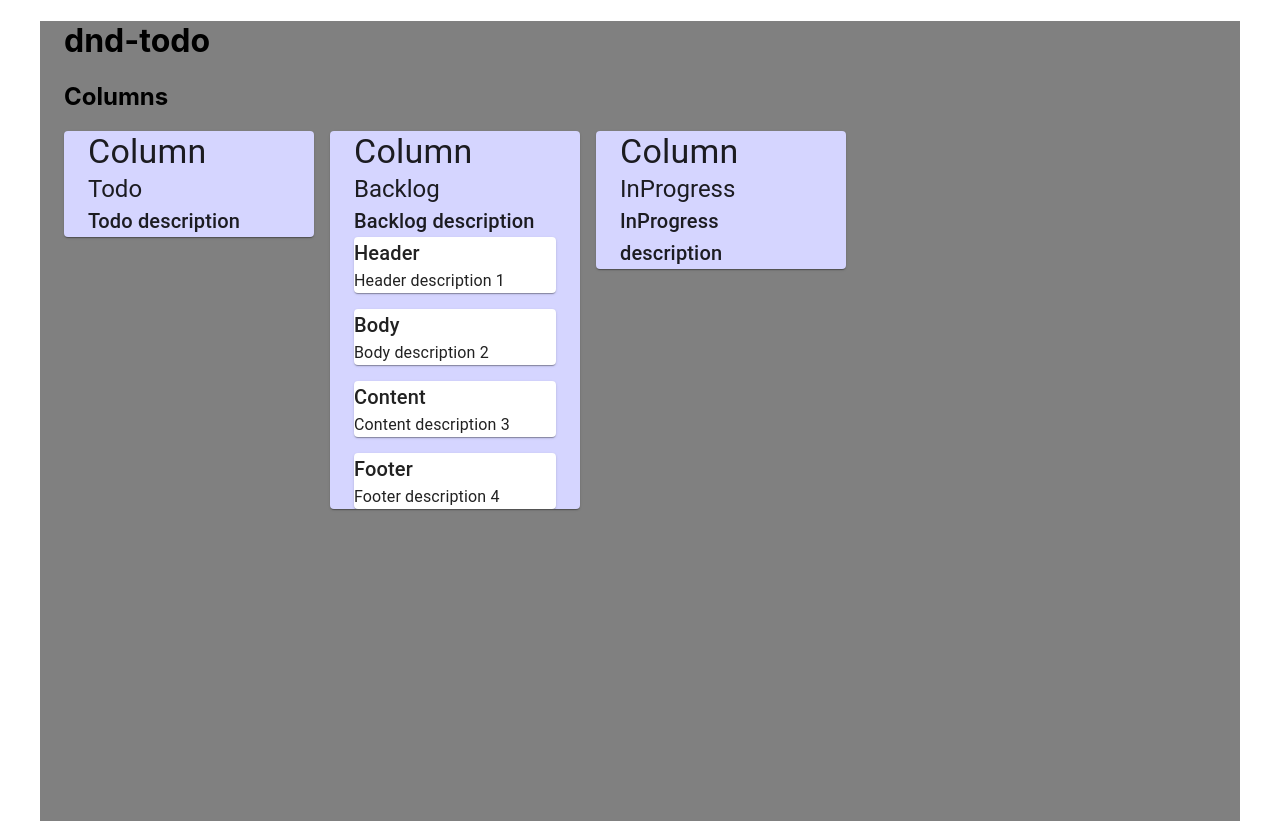
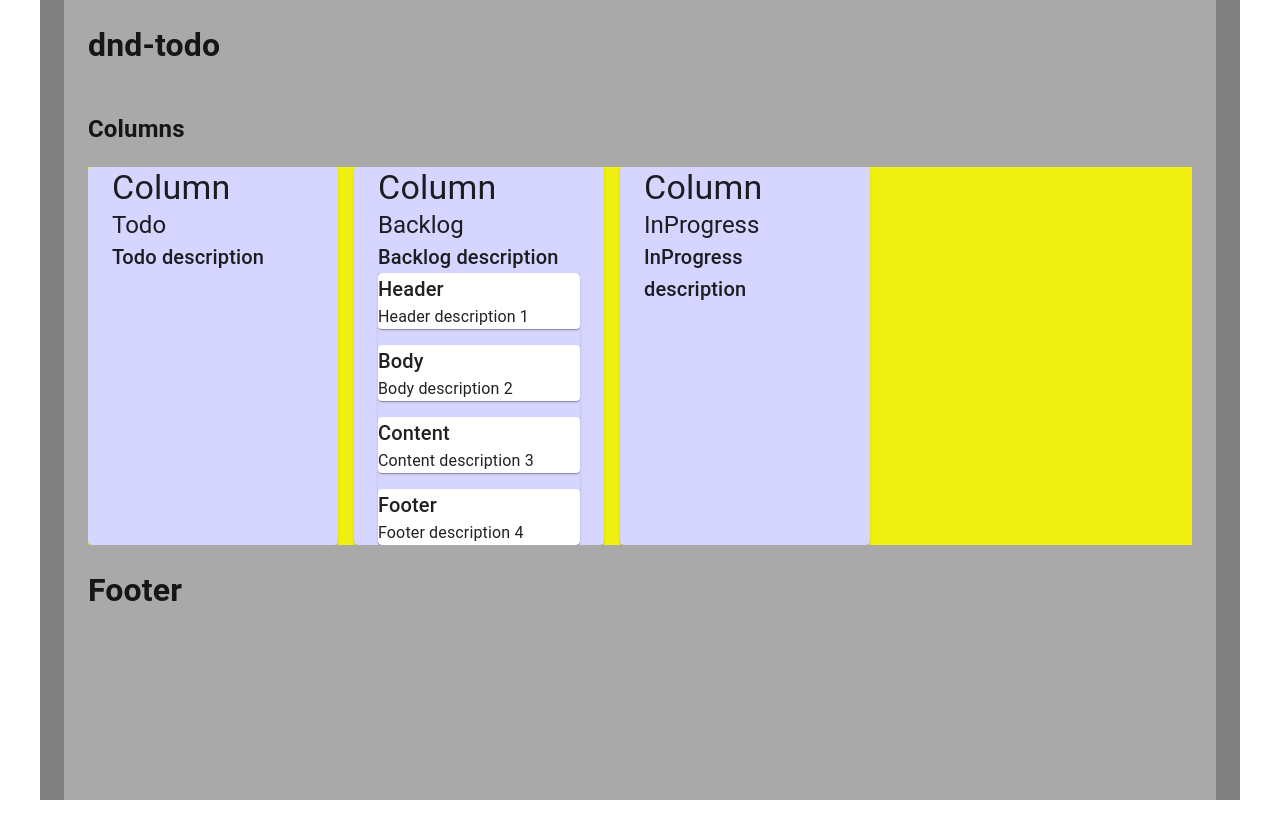
Before and after one commit to LGers/dnd-todo, a React (Create React App) app: page / in a window 1280 px wide. After the commit the page ends 800 px from the top, so only its background shows below. Built offline with nearby package versions, Linux system fonts and the light colour scheme.

Commit message:
feat: column scroll

```diff
--- a/src/App.js
+++ b/src/App.js
@@ -1,6 +1,6 @@
 import { useState } from 'react';
 import { DragDropContext, Droppable } from 'react-beautiful-dnd';
-import { Container, Stack } from "@mui/material";
+import { Container, Stack, CssBaseline } from "@mui/material";
 import { Column } from "./Components/Column/Column";
 import { initialState } from "./initial-data";
 
@@ -22,7 +22,7 @@ export const App = () => {
       return;
     }
 
-    if(type === 'column') {
+    if (type === 'column') {
       const newColumnOrder = Array.from(state.columnOrder);
       newColumnOrder.splice(source.index, 1);
       newColumnOrder.splice(destination.index, 0, draggableId);
@@ -30,7 +30,7 @@ export const App = () => {
       const newState = {
         ...state,
         columnOrder: newColumnOrder,
-      }
+      };
       setState(newState);
       return;
     }
@@ -45,8 +45,8 @@ export const App = () => {
 
       const newColumn = {
         ...startColumn,
-        taskIds: newTasksIds
-      }
+        taskIds: newTasksIds,
+      };
 
       const newState = {
         ...state,
@@ -54,7 +54,7 @@ export const App = () => {
           ...state.columns,
           [newColumn.id]: newColumn,
         },
-      }
+      };
       setState(newState);
       return;
     }
@@ -81,14 +81,36 @@ export const App = () => {
       columns: {
         ...state.columns,
         [newStartColumn.id]: newStartColumn,
-        [newFinishColumn.id]: newFinishColumn
+        [newFinishColumn.id]: newFinishColumn,
       },
     };
     setState(newState);
   };
 
   return (
-    <Container sx={{bgcolor: 'gray', height: '100vh'}}>
+    <Container sx={{
+        bgcolor: 'gray',
+        height: '100vh',
+        marginTop: 0,
+        pt: 0,
+        overflow: 'hidden',
+        // overflow: 'auto',
+        // marginBottom: '30px',
+        }}
+    >
+      <CssBaseline />
+      <Container sx={{
+        bgcolor: 'darkgray',
+        height: '100%',
+        display: 'flex',
+        flexDirection: 'column',
+        // flexGrow: 1,
+        // overflow: 'hidden',
+        // overflow: 'auto',
+        // margin: '30px',
+        // marginBottom: '30px',
+        }}
+      >
         <h1>dnd-todo</h1>
         <h2>Columns</h2>
         <DragDropContext
@@ -96,18 +118,26 @@ export const App = () => {
           // onDragUpdate={onDragUpdate}
           onDragEnd={onDragEnd}
         >
-        <Droppable droppableId='board' direction='horizontal' type='column'>
+          <Droppable droppableId='board' direction='horizontal' type='column'
+
+          >
             {(provided) => (
               <Stack
                 direction={'row'}
                 spacing={2}
                 {...provided.droppableProps}
                 ref={provided.innerRef}
+                sx={{
+                  // height: '100%',
+                  // height: '300px',
+                  bgcolor: '#f1f111',
+                  overflow: 'auto',
+                }}
               >
                 {state.columnOrder.map((columnId, index) => {
                   const column = state.columns[columnId];
                   const tasks = column.taskIds.map((taskId) => {
-                  return state.tasks[taskId]
+                    return state.tasks[taskId];
                   });
                   return (
                     <Column
@@ -117,6 +147,12 @@ export const App = () => {
                       column={column}
                       tasks={tasks}
                       index={index}
+                      sx={{
+                        // height: '100%',
+                        // height: '300px',
+                        overflow: 'auto',
+                        // overflow: 'hidden',
+                      }}
                     />
                   )
                 })}
@@ -125,6 +161,10 @@ export const App = () => {
             )}
           </Droppable>
         </DragDropContext>
+        <div>
+          <h1>Footer</h1>
+        </div>
+      </Container>
     </Container>
   );
 };
--- a/src/Components/Column/Column.jsx
+++ b/src/Components/Column/Column.jsx
@@ -7,15 +7,56 @@ export const Column = (props) => {
   const { title, description, tasks } = props;
 
   return (
+    // <Card
+    //       sx={{
+    //         // width: '100%',
+    //         height: '100%',
+    //         bgcolor: '#801124',
+    //         // overflow: 'hidden',
+    //         // overflow: 'auto',
+    //         display: 'flex',
+    //         flexDirection: 'column',
+    //       }}
+    //       // {...provided.draggableProps}
+    //       // {...provided.dragHandleProps}
+    //       // ref={provided.innerRef}
+    // >
+    //   <p>col container</p>
       <Draggable draggableId={props.column.id} index={props.index}>
         {(provided) => (
+          // <Container
+          //   sx={{
+          //     // width: '100%',
+          //     // height: '100%',
+          //     bgcolor: '#15f5ff',
+          //     // overflow: 'hidden',
+          //     // overflow: 'auto',
+          //     display: 'flex',
+          //   flexDirection: 'column',
+          //   }}
+          //   {...provided.draggableProps}
+          //   {...provided.dragHandleProps}
+          //   ref={provided.innerRef}
+          // >
             <Card
-          sx={{ width: '250px', bgcolor: '#d5d5ff', height: '100%' }}
-          {...provided.draggableProps}
-          {...provided.dragHandleProps}
-          ref={provided.innerRef}
+              sx={{
+                width: '250px',
+                // height: '100%',
+                bgcolor: '#d5d5ff',
+                overflow: 'auto',
+                display: 'flex',
+                flexDirection: 'column',
+              }}
+              // {...provided.draggableProps}
+              // {...provided.dragHandleProps}
+              // ref={provided.innerRef}
             >
-          <Container>
+              <Container
+                sx={{
+                  overflowY: 'auto',
+                  height: '100%'
+                }}
+              >
                 <Typography variant={'h4'} component={'div'}>Column</Typography>
                 <Typography variant={'h5'} component={'div'}>{title}</Typography>
                 <Typography variant={'h6'} component={'div'}>{description}</Typography>
@@ -24,11 +65,25 @@ export const Column = (props) => {
                     // TODO what is inner ref
                     // FIXME what is inner ref
                     // <div ref={provided.innerRef} {...provided.droppableProps}>
+                      <Card
+                        sx={{
+                          // overflowY: 'auto',
+                          // height: '100%',
+                          display: 'flex',
+                          flexDirection: 'column',
+                          bgcolor: '#1d1d1d',
+                        }}
+                      >
                         <Stack
                           spacing={2}
                           ref={provided.innerRef}
                           {...provided.droppableProps}
                           sx={{
+                            // overflow: 'hidden',
+                            // height: '100%',
+                            dispaly: 'flex',
+                            flexDirection: 'column',
+                            overflowY: 'auto',
                             transition: 'transform 0.05s ease',
                             transform: snapshot.isDragging ? 'rotate(5deg)' : undefined,
                             bgcolor: snapshot.isDraggingOver ? '#bdbdd5' : '#d5d5ff',
@@ -46,11 +101,15 @@ export const Column = (props) => {
                           )}
                           {provided.placeholder}
                         </Stack>
+                      </Card>
                     // </div>
                   )}
                 </Droppable>
               </Container>
             </Card>
+          // </Container>
         )}
       </Draggable>
+    //   <p>col container</p>
+    // </Card>
 )};
```
Lines whose indentation alone changed are shown as unchanged.
